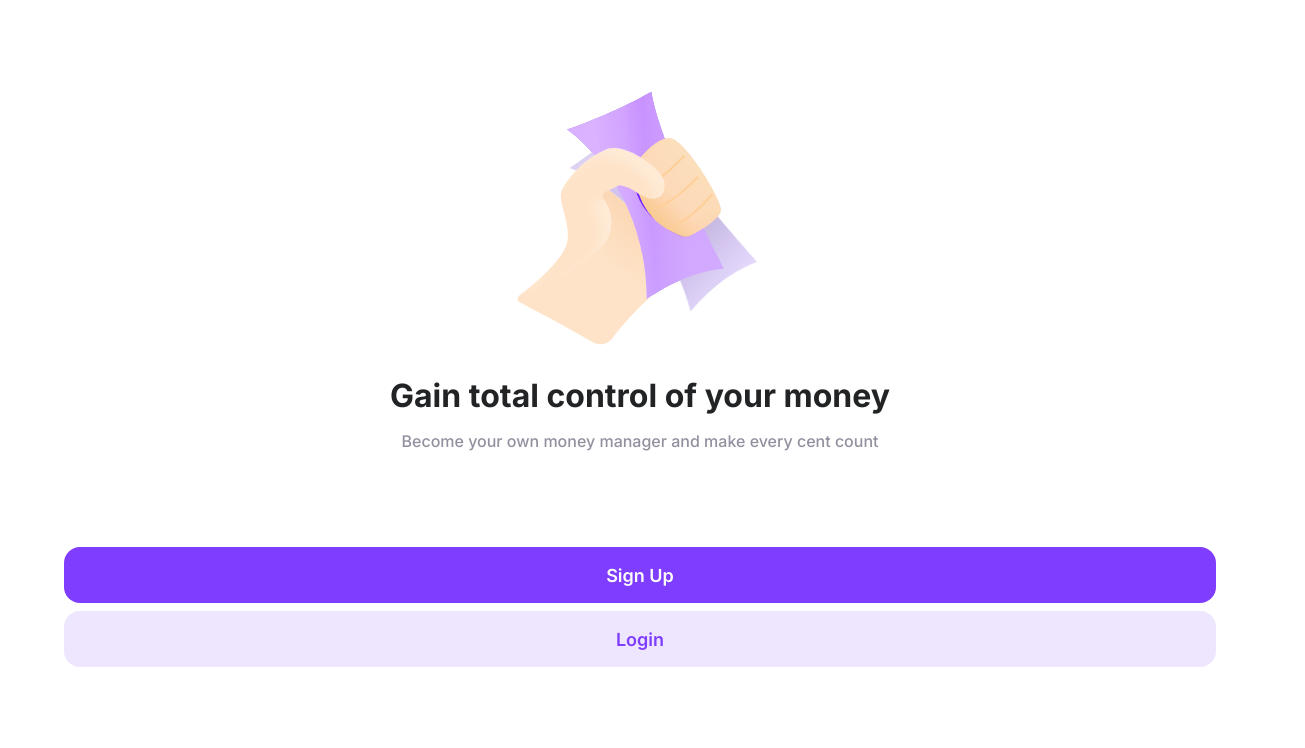
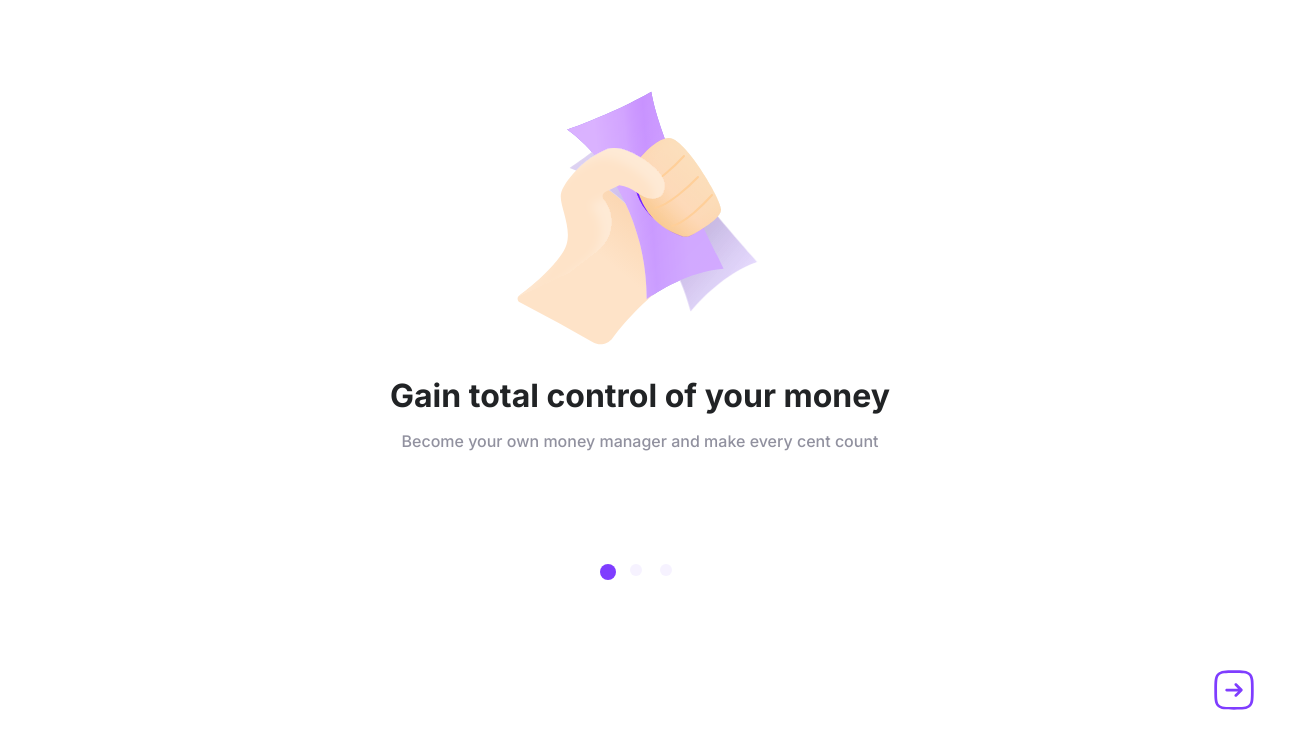
Before and after one commit to Chennakiran2004/Wallety_Frontend, a React (Create React App) app: page / in a window 1280 px wide. Shown: the top 748 px of the page, 1305 px wide, since content can reach past the window. Built offline with nearby package versions, Linux system fonts and the light colour scheme.

Commit message:
carousel images added

```diff
--- a/src/Components/DoughnutChart/index.tsx
+++ b/src/Components/DoughnutChart/index.tsx
@@ -65,7 +65,7 @@ const DoughnutChart: React.FC<DoughnutChartProps> = ({
     id: "centerTextPlugin",
     afterDraw(chart) {
       const { ctx, chartArea } = chart;
-      const text = "365";
+      const text = "₹365";
 
       const fontSize = 32;
       const fontStyle = "normal";
--- a/src/Components/GainTotalControlOfYourMoney/index.tsx
+++ b/src/Components/GainTotalControlOfYourMoney/index.tsx
@@ -4,15 +4,9 @@ import {
   CarouselItemHeading,
   CarouselItemImage,
   CarouselItemTextContainer,
-  GlobalButton1,
-  GlobalButton2,
-  GlobalButtonsContainer,
 } from "./styledComponents";
-import { NavigationEvents } from "../../Constants/EventHandlers";
 
 const GainTotalControlOfYourMoney = () => {
-  const { navigateSignIn, navigateLogin } = NavigationEvents();
-
   return (
     <CarouseItemMainContainer>
       <CarouselItemImage src="/Images/home1.svg" />
@@ -24,10 +18,6 @@ const GainTotalControlOfYourMoney = () => {
           Become your own money manager and make every cent count
         </CarouselItemDescription>
       </CarouselItemTextContainer>
-      <GlobalButtonsContainer>
-        <GlobalButton1 onClick={navigateSignIn}>Sign Up</GlobalButton1>
-        <GlobalButton2 onClick={navigateLogin}>Login</GlobalButton2>
-      </GlobalButtonsContainer>
     </CarouseItemMainContainer>
   );
 };
--- a/src/Components/HomeCarousel/index.css
+++ b/src/Components/HomeCarousel/index.css
@@ -32,3 +32,19 @@
   opacity: 0.5;
   font-size: 8px;
 }
+
+.slick-arrow {
+  position: absolute;
+  bottom: 0;
+  transform: translateY(-50%);
+  z-index: 2;
+  cursor: pointer;
+}
+
+.slick-prev {
+  left: 10px;
+}
+
+.slick-next {
+  right: 10px;
+}
--- a/src/Components/HomeCarousel/index.tsx
+++ b/src/Components/HomeCarousel/index.tsx
@@ -1,3 +1,88 @@
+// import { useState } from "react";
+// import Slider from "react-slick";
+// import "slick-carousel/slick/slick.css";
+// import "slick-carousel/slick/slick-theme.css";
+// import "./index.css";
+// import GainTotalControlOfYourMoney from "../GainTotalControlOfYourMoney";
+// import KnowWhereYourMoneyGoes from "../KnowWhereYourMoneyGoes";
+// import PlanningAhead from "../PlanningAhead";
+
+// // Custom Arrow Components
+// const NextArrow = (props: any) => {
+//   const { onClick, visible } = props;
+//   return (
+//     visible && (
+//       <div className="slick-arrow slick-next" onClick={onClick}>
+//         <img src="/Images/carouselfrontarrow.svg" alt="Next" />
+//       </div>
+//     )
+//   );
+// };
+
+// const PrevArrow = (props: any) => {
+//   const { onClick, visible } = props;
+//   return (
+//     visible && (
+//       <div className="slick-arrow slick-prev" onClick={onClick}>
+//         <img src="/Images/carouselbackarrow.svg" alt="Previous" />
+//       </div>
+//     )
+//   );
+// };
+
+// function HomeCarousel() {
+//   const [currentSlide, setCurrentSlide] = useState(0);
+
+//   const settings = {
+//     dots: true,
+//     infinite: false,
+//     speed: 500,
+//     slidesToShow: 1,
+//     slidesToScroll: 1,
+//     initialSlide: 0,
+//     arrows: true,
+//     autoplay: false,
+//     autoplaySpeed: 2000,
+//     nextArrow: <NextArrow visible={currentSlide < 2} />,
+//     prevArrow: <PrevArrow visible={currentSlide === 1} />,
+//     beforeChange: (oldIndex: number, newIndex: number) => {
+//       setCurrentSlide(newIndex);
+//     },
+//     responsive: [
+//       {
+//         breakpoint: 480,
+//         settings: {
+//           slidesToShow: 1,
+//           slidesToScroll: 1,
+//         },
+//       },
+//     ],
+//     appendDots: (dots: React.ReactElement) => (
+//       <div style={{ position: "absolute", top: "74%" }}>{dots}</div>
+//     ),
+//     dotsClass: "slick-dots custom-dots",
+//   };
+
+//   return (
+//     <div className="slider-container">
+//       <Slider {...settings}>
+//         <div>
+//           <GainTotalControlOfYourMoney />
+//         </div>
+//         <div>
+//           <KnowWhereYourMoneyGoes />
+//         </div>
+//         <div>
+//           <PlanningAhead />
+//         </div>
+//       </Slider>
+//     </div>
+//   );
+// }
+
+// export default HomeCarousel;
+
+import { useState } from "react";
 import Slider from "react-slick";
 import "slick-carousel/slick/slick.css";
 import "slick-carousel/slick/slick-theme.css";
@@ -6,30 +91,55 @@ import GainTotalControlOfYourMoney from "../GainTotalControlOfYourMoney";
 import KnowWhereYourMoneyGoes from "../KnowWhereYourMoneyGoes";
 import PlanningAhead from "../PlanningAhead";
 
-// import { useNavigate } from "react-router-dom";
-// import { useEffect } from "react";
-// import { getCookie } from "../../utils/StorageUtilites";
+// Custom Arrow Components
+const NextArrow = (props: any) => {
+  const { onClick, visible } = props;
+  return (
+    visible && (
+      <div className="slick-arrow slick-next" onClick={onClick}>
+        <img
+          src="/Images/carouselfrontarrow.svg"
+          alt="Next"
+          style={{ position: "absolute", top: "1500%", right: "70%" }}
+        />
+      </div>
+    )
+  );
+};
+
+const PrevArrow = (props: any) => {
+  const { onClick, visible } = props;
+  return (
+    visible && (
+      <div className="slick-arrow slick-prev" onClick={onClick}>
+        <img
+          src="/Images/carouselbackarrow.svg"
+          alt="Previous"
+          style={{ position: "absolute", top: "1500%" }}
+        />
+      </div>
+    )
+  );
+};
 
 function HomeCarousel() {
-  // const navigate = useNavigate();
+  const [currentSlide, setCurrentSlide] = useState(0);
 
-  // useEffect(() => {
-  //   const token = getCookie();
-  //   if (token) {
-  //     navigate("/TodaysMenu");
-  //   }
-  // }, [navigate]);
-
-  var settings = {
+  const settings = {
     dots: true,
-    infinite: true,
+    infinite: false,
     speed: 500,
     slidesToShow: 1,
     slidesToScroll: 1,
     initialSlide: 0,
     arrows: true,
-    autoplay: true,
+    autoplay: false,
     autoplaySpeed: 2000,
+    nextArrow: <NextArrow visible={currentSlide < 2} />,
+    prevArrow: <PrevArrow visible={currentSlide === 1} />,
+    beforeChange: (oldIndex: number, newIndex: number) => {
+      setCurrentSlide(newIndex);
+    },
     responsive: [
       {
         breakpoint: 480,
@@ -40,10 +150,11 @@ function HomeCarousel() {
       },
     ],
     appendDots: (dots: React.ReactElement) => (
-      <div style={{ position: "absolute", top: "74%" }}>{dots}</div>
+      <div style={{ position: "absolute", bottom: "20%" }}>{dots}</div>
     ),
     dotsClass: "slick-dots custom-dots",
   };
+
   return (
     <div className="slider-container">
       <Slider {...settings}>
--- a/src/Components/KnowWhereYourMoneyGoes/index.tsx
+++ b/src/Components/KnowWhereYourMoneyGoes/index.tsx
@@ -4,15 +4,9 @@ import {
   CarouselItemHeading,
   CarouselItemImage,
   CarouselItemTextContainer,
-  GlobalButton1,
-  GlobalButton2,
-  GlobalButtonsContainer,
 } from "../GainTotalControlOfYourMoney/styledComponents";
-import { NavigationEvents } from "../../Constants/EventHandlers";
 
 const KnowWhereYourMoneyGoes = () => {
-  const { navigateSignIn, navigateLogin } = NavigationEvents();
-
   return (
     <CarouseItemMainContainer>
       <CarouselItemImage src="/Images/home2.svg" />
@@ -22,10 +16,6 @@ const KnowWhereYourMoneyGoes = () => {
           Track your transaction easily, with categories and financial report{" "}
         </CarouselItemDescription>
       </CarouselItemTextContainer>
-      <GlobalButtonsContainer>
-        <GlobalButton1 onClick={navigateSignIn}>Sign Up</GlobalButton1>
-        <GlobalButton2 onClick={navigateLogin}>Login</GlobalButton2>
-      </GlobalButtonsContainer>
     </CarouseItemMainContainer>
   );
 };
```
Also changed, not shown: public/Images/carouselbackarrow.svg (added), public/Images/carouselfrontarrow.svg (added).
